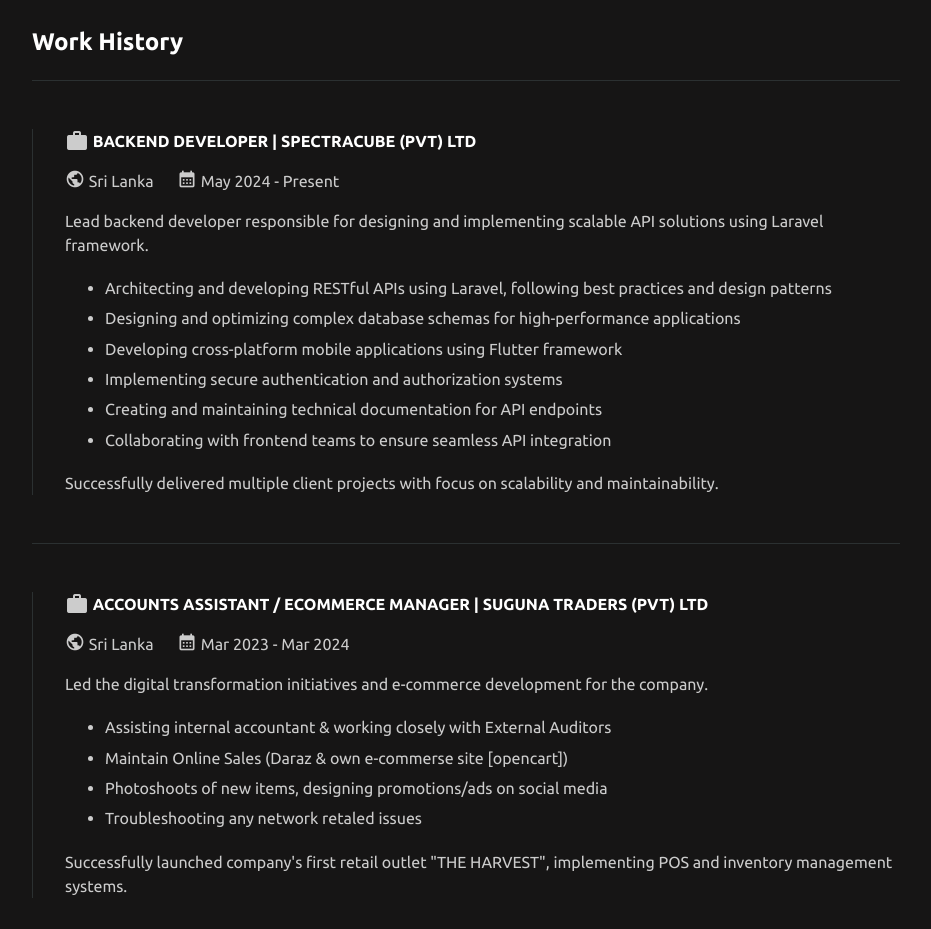
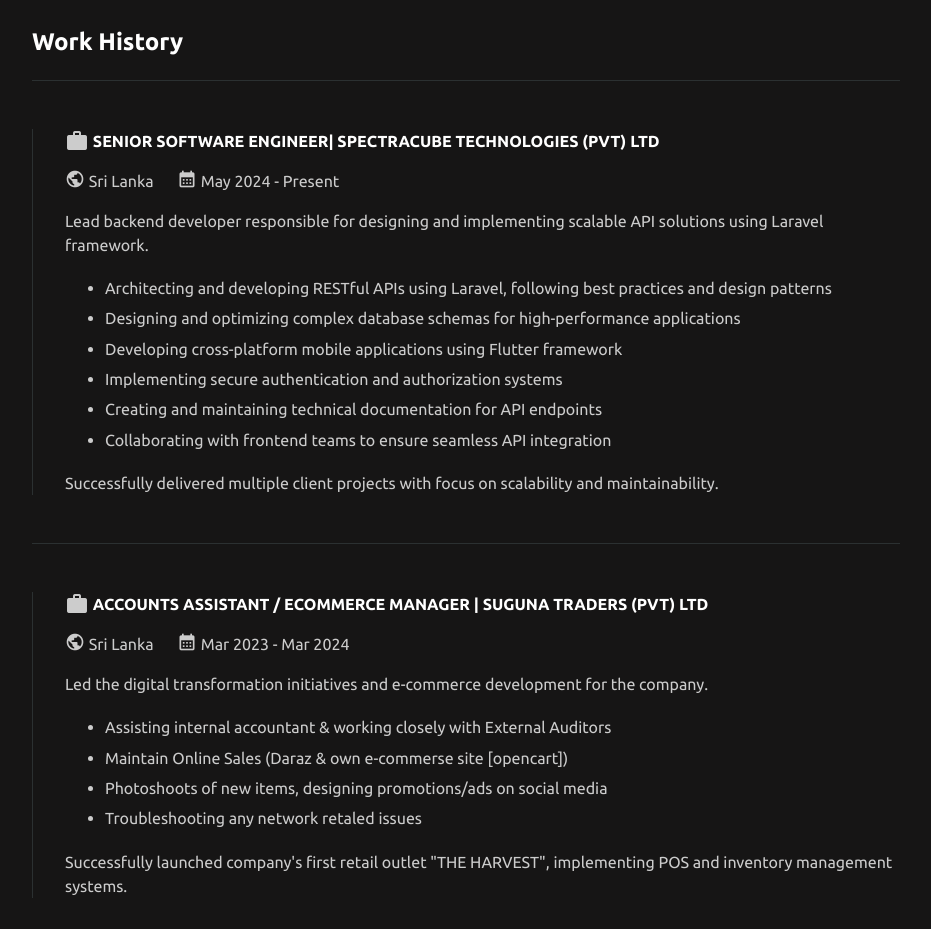
Before and after one commit to mohamedshafan/mohamedshafan.github.io, a plain HTML site: page index.html in a window 1280 px wide. Shown: the part 880-1809 px from the top of the page, without its empty margins (174-1105 px from the left). Drawn offline with Linux system fonts and the light colour scheme.

Commit message:
Update designation & company name

```diff
--- a/index.html
+++ b/index.html
@@ -75,7 +75,7 @@
 
                 <div class="line-break"></div>
                 <div class="card--work-history">
-                    <strong><span class="material-icons">work</span> BACKEND DEVELOPER | SPECTRACUBE (PVT) LTD</strong>
+                    <strong><span class="material-icons">work</span> SENIOR SOFTWARE ENGINEER| SPECTRACUBE TECHNOLOGIES (PVT) LTD</strong>
                     <p><span class="material-icons md-20">public</span> Sri Lanka &emsp; <span class="material-icons md-20">calendar_month</span> May 2024 - Present</p>
                     <p>Lead backend developer responsible for designing and implementing scalable API solutions using Laravel framework.</p>
                     <ul>
```
